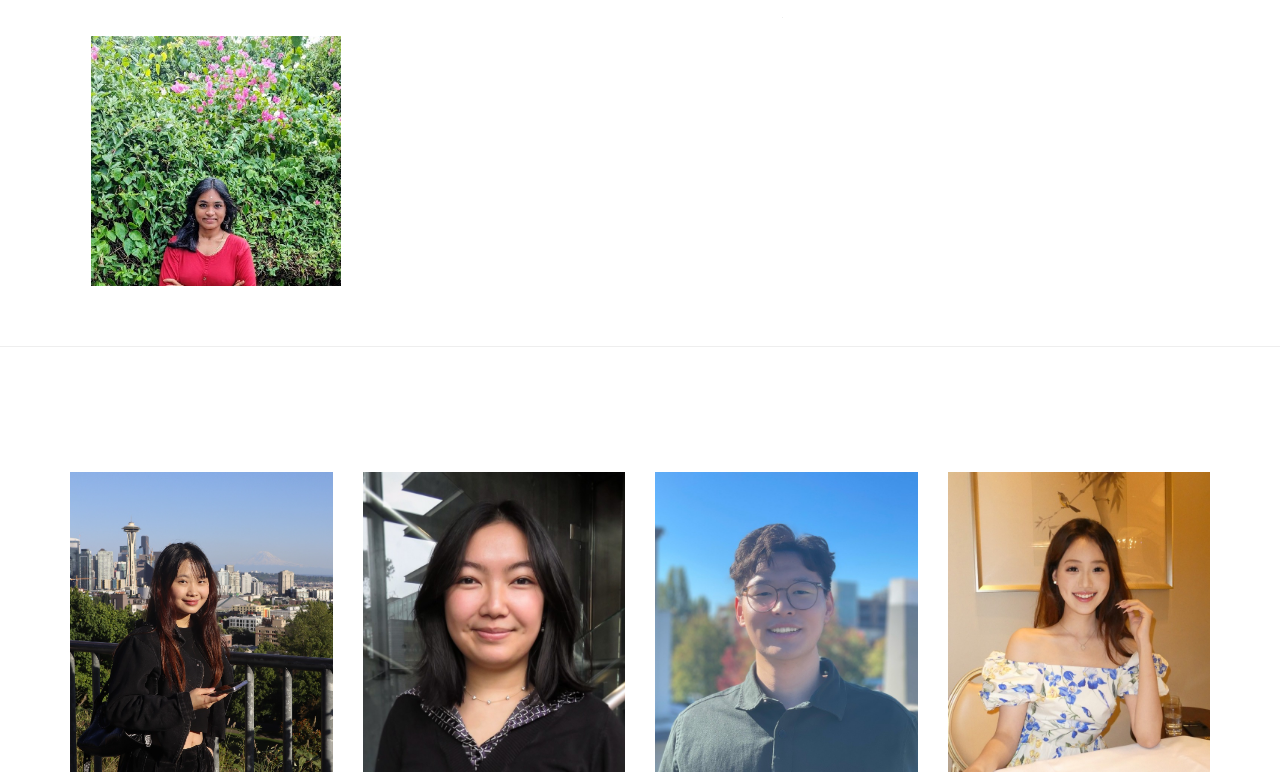
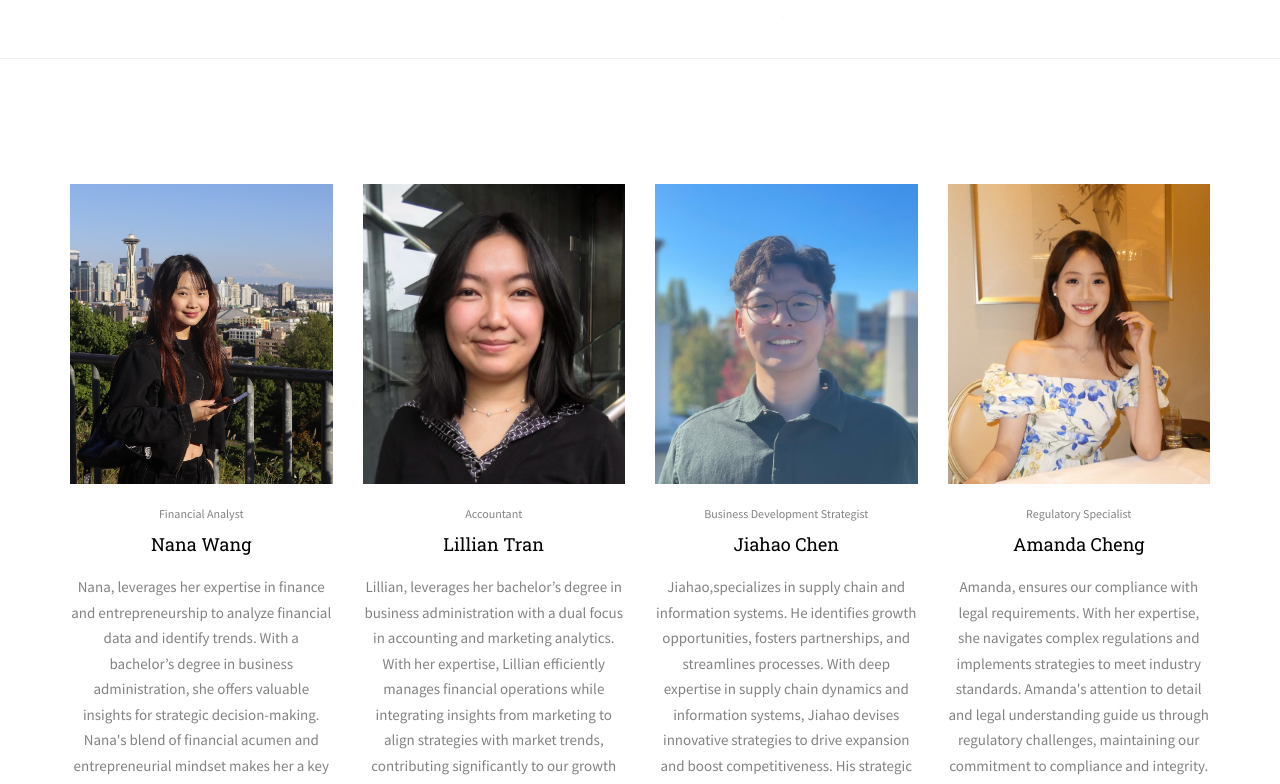
Before and after one commit to luminovah/luminovah.github.io, a plain HTML site: page team.html in a window 1280 px wide. Shown: the part 316-1100 px from the top of the page. Drawn offline with Linux system fonts and the light colour scheme; files whose address does not match are found by name.

Commit message:
Update team.html

```diff
--- a/team.html
+++ b/team.html
@@ -110,10 +110,7 @@
 						<div id="fh5co-logo"><a href="index.html"><img src="https://tejoramv.github.io/imgs/me.jpg" height="250" width="250" alt=""></a></div>
 
 					</div>
-					<div class="services">
-						<div id="fh5co-logo"><a href="index.html"><img src="https://raw.githubusercontent.com/luminovah/luminovah.github.io/refs/heads/main/images/1754499154494.jpg" height="250" width="250" alt=""></a></div>
 
-					</div>
 
 				</div>
 				<div class="col-md-9 animate-box">
```
